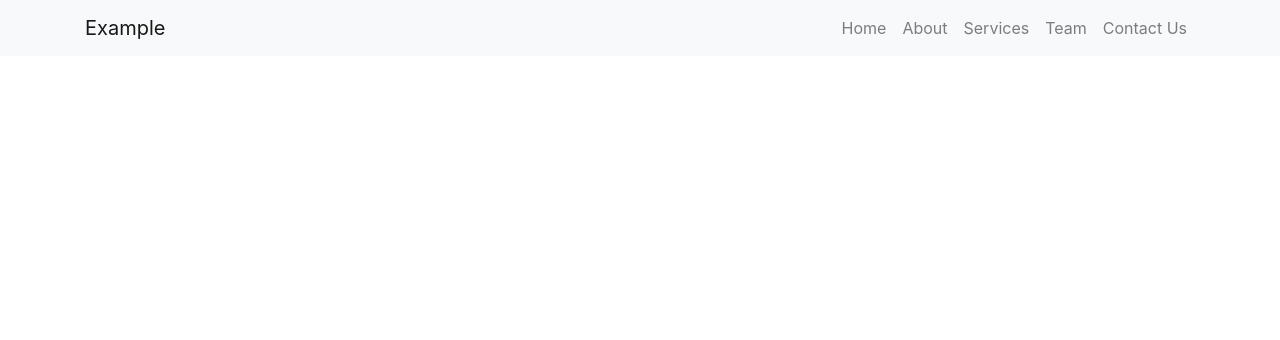
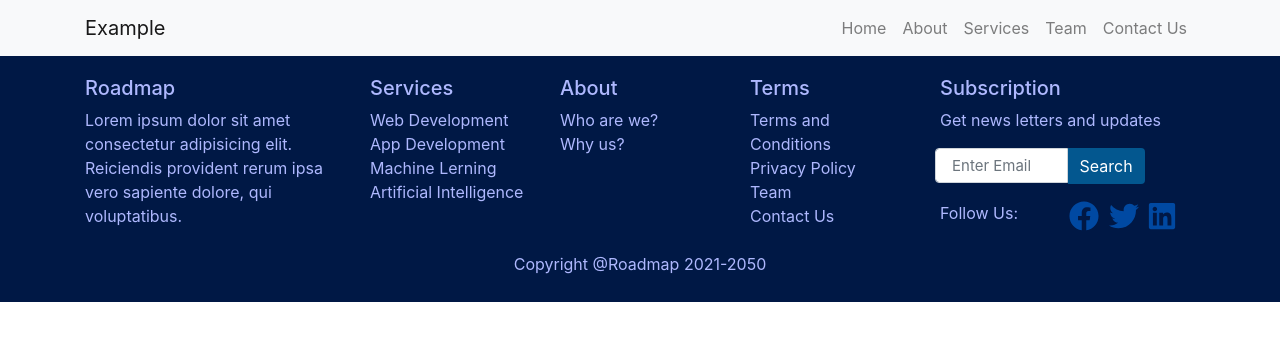
Before and after one commit to himanshuvarandani/Roadmap, a React (Create React App) app: page / in a window 1280 px wide. Shown: the top 340 px of the page. Built offline with nearby package versions, Linux system fonts and the light colour scheme.

Commit message:
Update footer

```diff
--- a/package.json
+++ b/package.json
@@ -3,6 +3,10 @@
   "version": "0.1.0",
   "private": true,
   "dependencies": {
+    "@fortawesome/fontawesome-svg-core": "^1.2.35",
+    "@fortawesome/free-brands-svg-icons": "^5.15.3",
+    "@fortawesome/free-solid-svg-icons": "^5.15.3",
+    "@fortawesome/react-fontawesome": "^0.1.14",
     "@testing-library/jest-dom": "^5.12.0",
     "@testing-library/react": "^11.2.6",
     "@testing-library/user-event": "^12.8.3",
--- /dev/null
+++ b/src/Components/Footer/Footer.css
@@ -0,0 +1,50 @@
+.footer {
+  background-color: #001845;
+  margin-top: 0 !important;
+  padding-top: 20px;
+  padding-bottom: 10px;
+}
+
+.footer h5 {
+  color: #aeb8fe;
+}
+
+.footer p {
+  color: #aeb8fe;
+}
+
+.footer a {
+  color: #aeb8fe;
+}
+
+.footer .search {
+  opacity: 1;
+  color: #949597;
+  height: 80%;
+  border-radius: 4px 0 0 4px !important;
+}
+
+@media (min-width: 992px) {
+  .footer .search {
+    height: 95%;
+    font-size: 15px;
+  }
+}
+
+.footer .fontButton {
+  margin: 0;
+  border-radius: 0 4px 4px 0;
+  background-color: #03578f;
+  color: white;
+  border: none;
+}
+
+.footer svg {
+  height: 30px;
+  width: 20px;
+  background-size: contain;
+  color: #007bff;
+  margin: 0 8px 0 0;
+  opacity: 0.5;
+  transition: 0.1s all ease-in;
+}
--- a/src/Components/Footer/index.js
+++ b/src/Components/Footer/index.js
@@ -1,7 +1,95 @@
 import React from "react"
+import { Form, Button } from "react-bootstrap"
+import { FontAwesomeIcon } from "@fortawesome/react-fontawesome"
+import {
+  faFacebook,
+  faLinkedin,
+  faTwitter,
+} from "@fortawesome/free-brands-svg-icons"
+
+import "./Footer.css"
 
 const Footer = () => {
-  return <div className="Footer"></div>
+  return (
+    <div className="footer">
+      <div className="container">
+        <div className="row">
+          <div className="col-lg-3 col-md-12 col-sm-6">
+            <h5>Roadmap</h5>
+            <p>
+              Lorem ipsum dolor sit amet consectetur adipisicing elit.
+              Reiciendis provident rerum ipsa vero sapiente dolore, qui
+              voluptatibus.
+            </p>
+          </div>
+          <div className="col-lg-2 col-md-4 col-sm-6">
+            <h5>Services</h5>
+            <p>
+              <a href="#">Web Development</a>
+              <br />
+              <a href="#">App Development</a>
+              <br />
+              <a href="#">Machine Lerning</a>
+              <br />
+              <a href="#">Artificial Intelligence</a>
+            </p>
+          </div>
+          <div className="col-lg-2 col-md-4 col-sm-6">
+            <h5>About</h5>
+            <p>
+              <a href="#">Who are we?</a>
+              <br />
+              <a href="#">Why us?</a>
+            </p>
+          </div>
+          <div className="col-lg-2 col-md-4 col-sm-6">
+            <h5>Terms</h5>
+            <p>
+              <a href="#">Terms and Conditions</a>
+              <br />
+              <a href="#">Privacy Policy</a>
+              <br />
+              <a href="#">Team</a>
+              <br />
+              <a href="#">Contact Us</a>
+            </p>
+          </div>
+          <div className="col-lg-3 col-md-12 col-sm-10">
+            <h5>Subscription</h5>
+            <p>Get news letters and updates</p>
+            <Form>
+              <Form.Group>
+                <Form.Row>
+                  <div className="p-0 col-8 col-sm-10 col-lg-6">
+                    <Form.Control
+                      size="lg"
+                      type="text"
+                      placeholder="Enter Email"
+                      className="search"
+                    />
+                  </div>
+                  <div className="p-0 col-4 col-sm-2 col-lg-6">
+                    <Button className="fontButton">Search</Button>
+                  </div>
+                </Form.Row>
+              </Form.Group>
+            </Form>
+            <div className="row">
+              <div className="col-5 col-sm-3 col-lg-6">
+                <p>Follow Us:</p>
+              </div>
+              <FontAwesomeIcon icon={faFacebook} size="2x" />
+              <FontAwesomeIcon icon={faTwitter} size="2x" />
+              <FontAwesomeIcon icon={faLinkedin} size="2x" />
+            </div>
+          </div>
+        </div>
+        <div className="text-center pt-2">
+          <p>Copyright @Roadmap 2021-2050</p>
+        </div>
+      </div>
+    </div>
+  )
 }
 
 export default Footer
```
Also changed, not shown: 1 other file (tests, documents, lock files or other folders).
